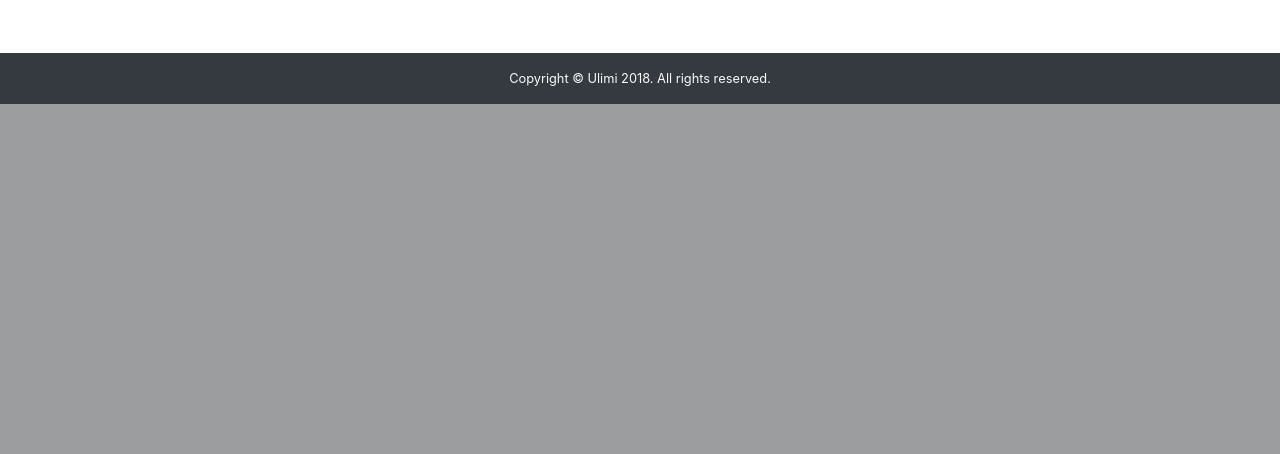
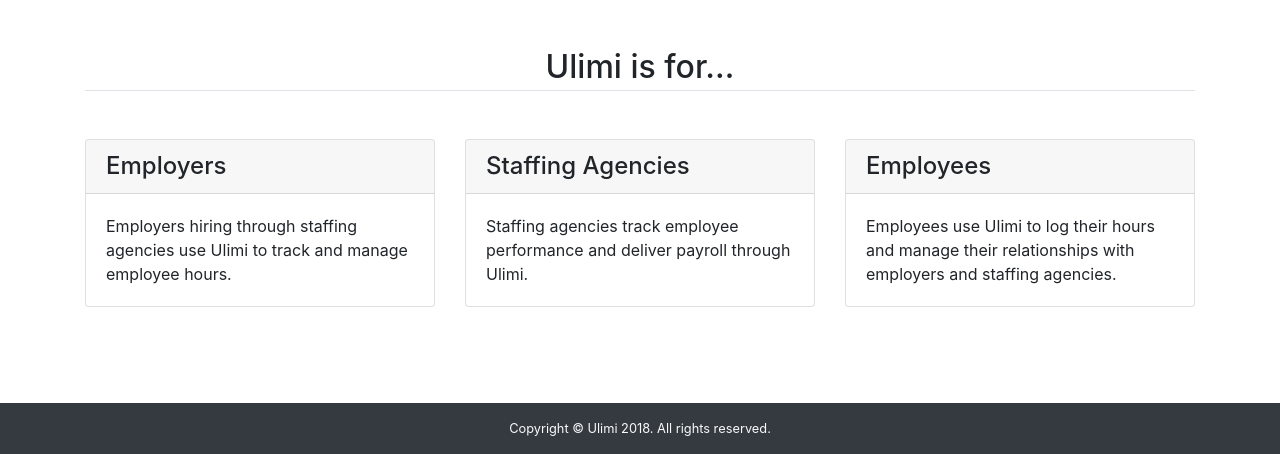
Before and after one commit to comp523-jarvis/timetracker-web, a Django app: page / in a window 1280 px wide. Shown: the part 696-1150 px from the top of the page. Before the commit the page ends 800 px from the top, so only its background shows below. Run offline with Django 3.2, Linux system fonts and the light colour scheme; some libraries are stand-ins or nearby versions.

Commit message:
Add more content to landing page.
[ci skip]

```diff
--- a/timetracker/core/templates/index.html
+++ b/timetracker/core/templates/index.html
@@ -4,7 +4,7 @@
 
 
 {% block main %}
-  <div class="d-flex flex-column justify-content-around hero" style="background-image: url('{% static 'images/hero-background.jpg' %}');">
+  <section class="d-flex flex-column justify-content-around hero" style="background-image: url('{% static 'images/hero-background.jpg' %}');">
     <div class="container my-5">
       <div class="jumbotron jumbotron--hero">
         <h1 class="display-4">Ulimi Time Tracker</h1>
@@ -16,5 +16,41 @@
         <a class="btn btn-lg btn-primary" href="{% url 'vms:dashboard' %}">My Dashboard</a>
       </div>
     </div>
-  </div>
+  </section>
+
+  <section class="container my-5">
+    <h2 class="text-center border-bottom pb-1 mb-5">Ulimi is for&hellip;</h2>
+    <div class="row">
+      <div class="col-md-12 col-lg-4 mb-3 mb-lg-0">
+        <div class="card">
+          <h3 class="card-header h4">Employers</h3>
+          <div class="card-body">
+            <p class="card-text">
+              Employers hiring through staffing agencies use Ulimi to track and manage employee hours.
+            </p>
+          </div>
+        </div>
+      </div>
+      <div class="col-md-12 col-lg-4 mb-3 mb-lg-0">
+        <div class="card">
+          <h3 class="card-header h4">Staffing Agencies</h3>
+          <div class="card-body">
+            <p class="card-text">
+              Staffing agencies track employee performance and deliver payroll through Ulimi.
+            </p>
+          </div>
+        </div>
+      </div>
+      <div class="col-md-12 col-lg-4 mb-3 mb-lg-0">
+        <div class="card">
+          <h3 class="card-header h4">Employees</h3>
+          <div class="card-body">
+            <p class="card-text">
+              Employees use Ulimi to log their hours and manage their relationships with employers and staffing agencies.
+            </p>
+          </div>
+        </div>
+      </div>
+    </div>
+  </section>
 {% endblock %}
```
